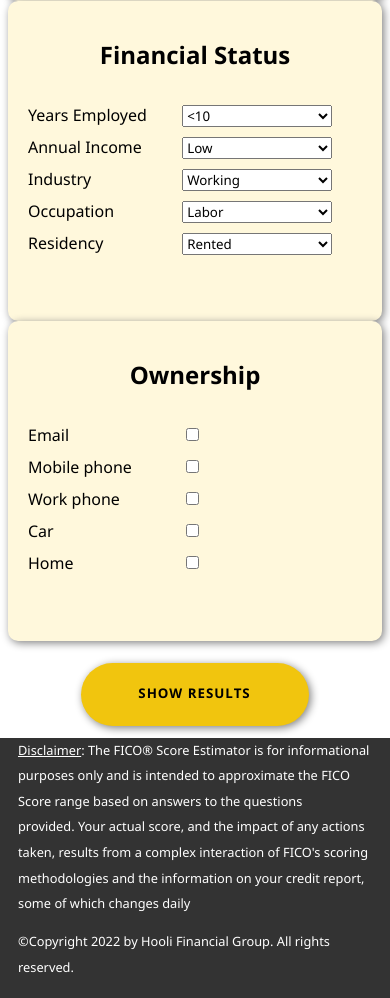
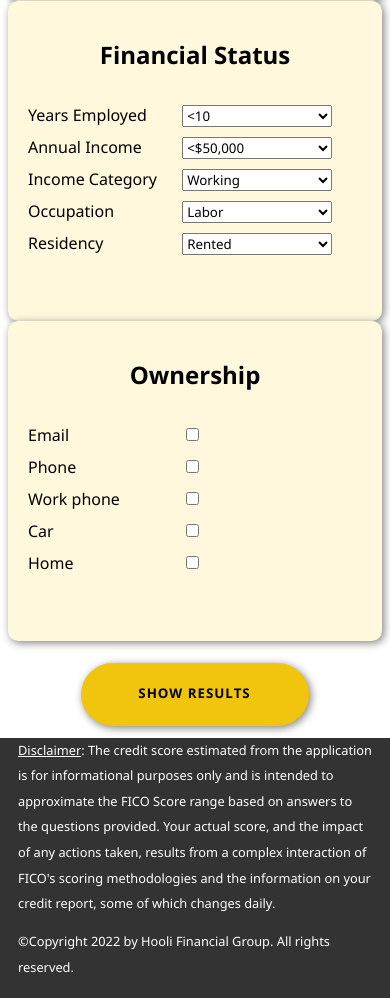
Before and after one commit to anhdo93/WGU-C964, a Flask app: page / in a window 390 px wide. Shown: the part 640-1638 px from the top of the page. Run offline with Flask 2, Linux system fonts and the light colour scheme.

Commit message:
Changed 'Mobile Phone' to 'Phone'

```diff
--- a/app.py
+++ b/app.py
@@ -34,12 +34,12 @@ def result():
 
     assign(user,'Years Employed','YEARS_EMPLOYED')
     assign(user,'Annual Income','ANNUAL_INCOME')
-    assign(user,'Income Category','INDUSTRY')
+    assign(user,'Income Category','INCOME_CATEGORY')
     assign(user,'Occupation','OCCUPATION')
     assign(user,'Residency','RESIDENCY')
 
     assign(user,'Email','EMAIL')
-    assign(user,'Phone','MOBILE_PHONE')
+    assign(user,'Phone','PHONE')
     assign(user,'Work Phone','WORK_PHONE')
     assign(user,'Car','CAR')
     assign(user,'Realty','HOME')
--- a/static/style.css
+++ b/static/style.css
@@ -25,7 +25,7 @@ li, li a {
     text-decoration: none;
 }
 li:hover {
-    background-color: #58addf;
+    background-color: #ccecdc25;
 }
 h1, h2 {
     text-align: center;
--- a/templates/index.html
+++ b/templates/index.html
@@ -110,13 +110,13 @@
                                 <br>
                                 <label for="annual-income">Annual Income</label>
                                 <select id="annual-income" name="ANNUAL_INCOME">
-                                    <option value="low">Low</option>
-                                    <option value="medium">Medium</option>
-                                    <option value="high">High</option>
+                                    <option value="low"><$50,000</option>
+                                    <option value="medium">$50,000-$150,000</option>
+                                    <option value="high">>$150,000h</option>
                                 </select>
                                 <br>
-                                <label for="select-industry">Industry</label>
-                                <select id="select-industry" name="INDUSTRY">
+                                <label for="select-income-category">Income Category</label>
+                                <select id="select-income-category" name="INCOME_CATEGORY">
                                     <option value="Working">Working</option>
                                     <option value="Commercial associate">Commercial associate</option>
                                     <option value="State servant">State servant</option>
@@ -145,8 +145,8 @@
                                 <label for="email">Email</label>
                                 <input type="checkbox" id="email" name="EMAIL">
                                 <br>
-                                <label for="mobile phone">Mobile phone</label>
-                                <input type="checkbox" id="mobile-phone" name="MOBILE_PHONE">
+                                <label for="phone">Phone</label>
+                                <input type="checkbox" id="mobile-phone" name="PHONE">
                                 <br>
                                 <label for="work phone">Work phone</label>
                                 <input type="checkbox" id="work-phone" name="WORK_PHONE">
@@ -170,7 +170,10 @@
             <script src="/static/simulation.js"></script>
         </main>
         <footer>
-            <p><u>Disclaimer</u>: The FICO®&nbsp;Score Estimator is for informational purposes only and is intended to approximate the FICO Score range based on answers to the questions provided.&nbsp;Your actual score, and the impact of any actions taken, results from a complex interaction of FICO's scoring methodologies and the information on your credit report, some of which changes daily
+            <p><u>Disclaimer</u>: The credit score estimated from the application is for informational
+                purposes only and is intended to approximate the FICO Score range based on answers to the questions provided.
+                Your actual score, and the impact of any actions taken, results from a complex interaction of FICO's scoring methodologies
+                 and the information on your credit report, some of which changes daily.
             <p>©Copyright 2022 by Hooli Financial Group. All rights reserved.</p>
         </footer>
 
```
